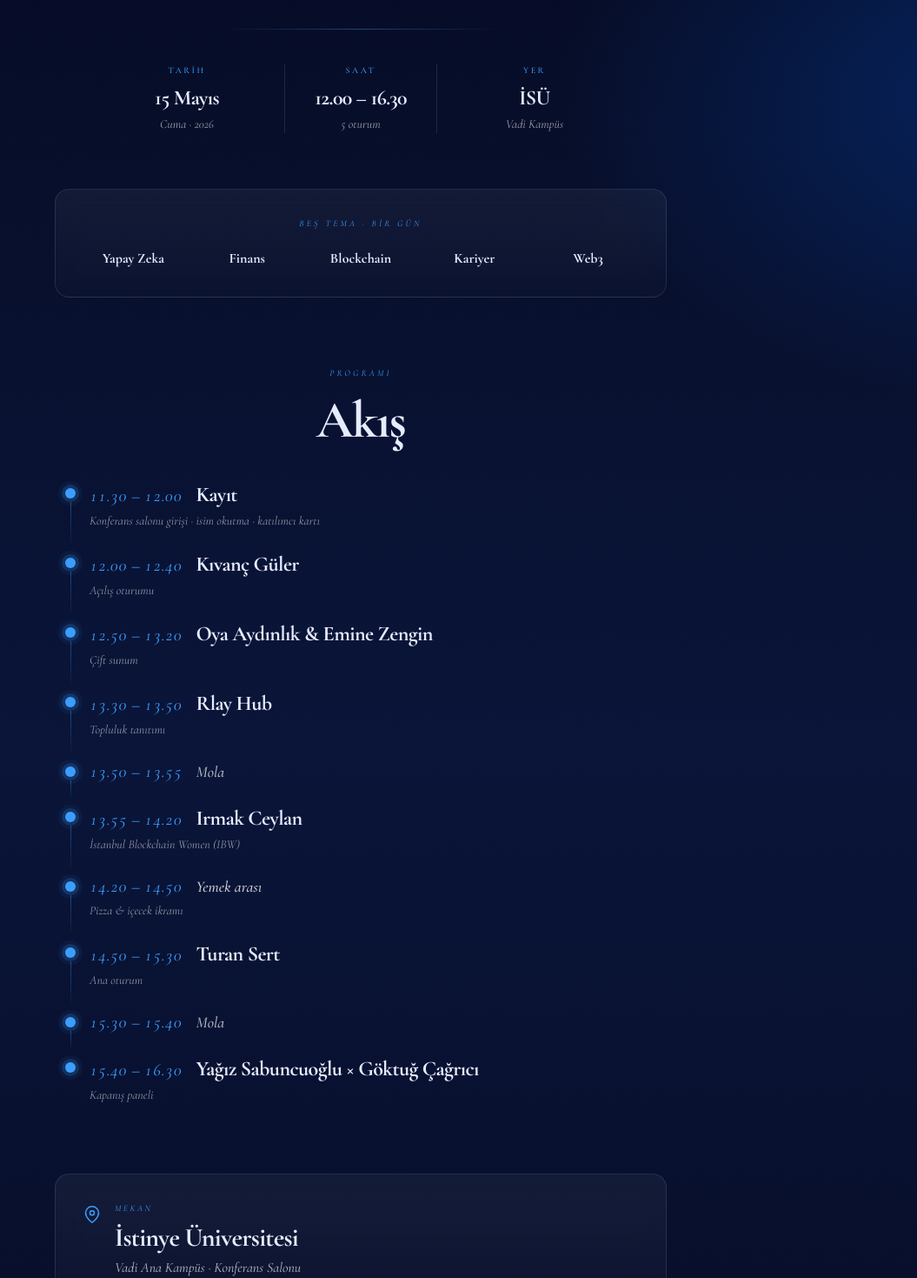
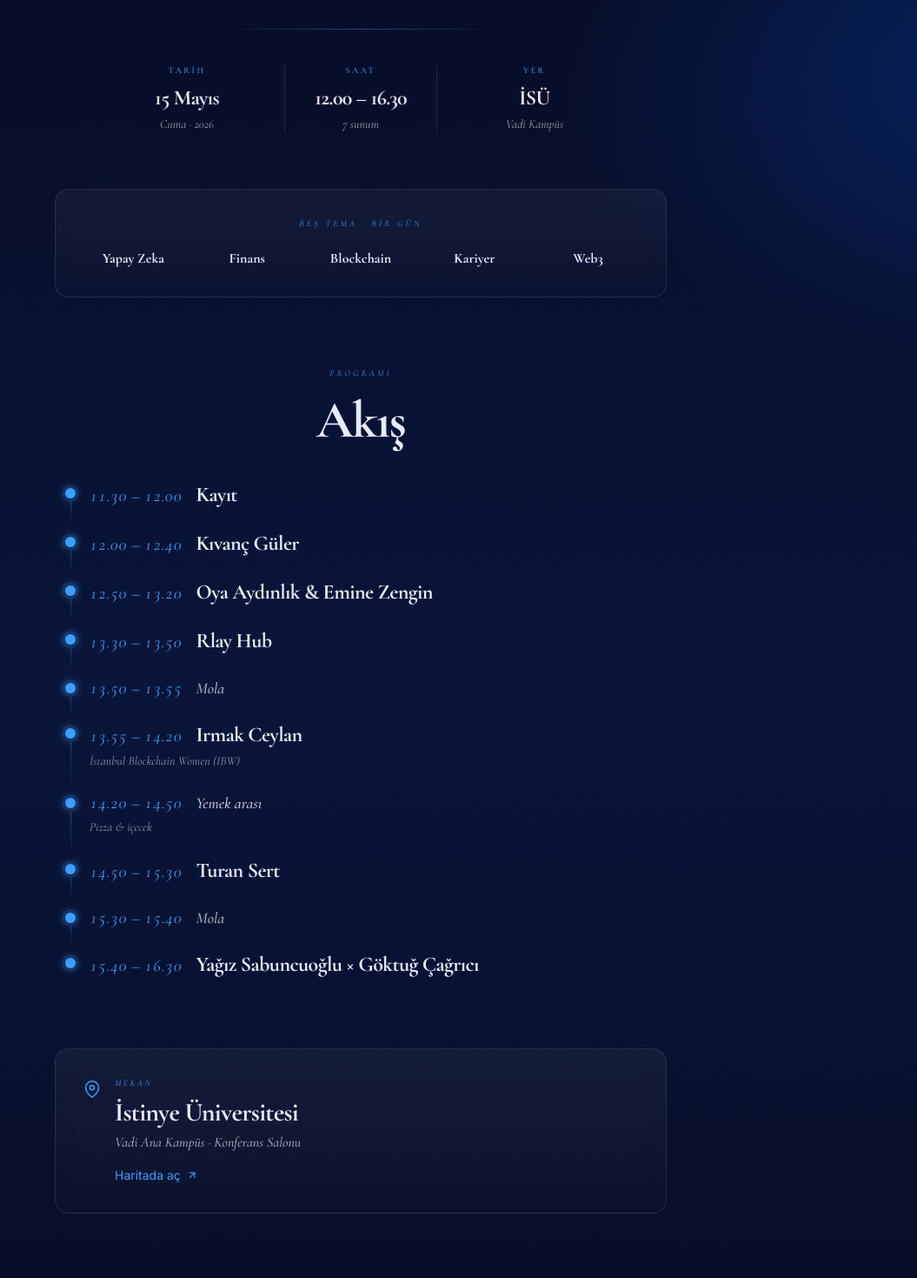
Before and after one commit to batuhansen340-star/unitour2-isu, a plain HTML site: page beyond/index.html in a window 1280 px wide. Shown: the part 400-1869 px from the top of the page at 87% size, without its empty margins (225-1280 px from the left). Drawn offline with nearby package versions, Linux system fonts and the light colour scheme.

Commit message:
fix(beyond): uydurma alt-başlıkları kaldır, oturum sayısını düzelt (5→7)

```diff
--- a/beyond/index.html
+++ b/beyond/index.html
@@ -11,7 +11,7 @@
 
   <meta property="og:type" content="website" />
   <meta property="og:title" content="Beyond the Chain '26 — Akış" />
-  <meta property="og:description" content="15 Mayıs 2026 · 12.00–16.30 · İSÜ Vadi Kampüs · 5 oturum + networking" />
+  <meta property="og:description" content="15 Mayıs 2026 · 12.00–16.30 · İSÜ Vadi Kampüs · 7 sunum + networking" />
 
   <link rel="preconnect" href="https://fonts.googleapis.com" />
   <link rel="preconnect" href="https://fonts.gstatic.com" crossorigin />
@@ -111,7 +111,7 @@
         <div class="display border-x border-white/10">
           <p class="text-[10px] tracking-[0.25em] text-sky-brand uppercase mb-2">Saat</p>
           <p class="text-lg sm:text-2xl font-semibold tracking-tight">12.00 – 16.30</p>
-          <p class="text-xs sm:text-sm italic text-white/60 mt-1">5 oturum</p>
+          <p class="text-xs sm:text-sm italic text-white/60 mt-1">7 sunum</p>
         </div>
         <div class="display">
           <p class="text-[10px] tracking-[0.25em] text-sky-brand uppercase mb-2">Yer</p>
@@ -164,7 +164,6 @@
             <p class="display italic text-sky-brand text-lg sm:text-xl tabular-nums">11.30 – 12.00</p>
             <p class="display font-semibold text-xl sm:text-2xl tracking-tight">Kayıt</p>
           </div>
-          <p class="text-sm text-white/55 mt-1 italic display">Konferans salonu girişi · isim okutma · katılımcı kartı</p>
         </li>
 
         <li class="relative timeline-dot" data-reveal>
@@ -173,7 +172,6 @@
             <p class="display italic text-sky-brand text-lg sm:text-xl tabular-nums">12.00 – 12.40</p>
             <p class="display font-semibold text-xl sm:text-2xl tracking-tight">Kıvanç Güler</p>
           </div>
-          <p class="text-sm text-white/55 mt-1 italic display">Açılış oturumu</p>
         </li>
 
         <li class="relative timeline-dot" data-reveal>
@@ -182,7 +180,6 @@
             <p class="display italic text-sky-brand text-lg sm:text-xl tabular-nums">12.50 – 13.20</p>
             <p class="display font-semibold text-xl sm:text-2xl tracking-tight">Oya Aydınlık &amp; Emine Zengin</p>
           </div>
-          <p class="text-sm text-white/55 mt-1 italic display">Çift sunum</p>
         </li>
 
         <li class="relative timeline-dot" data-reveal>
@@ -191,7 +188,6 @@
             <p class="display italic text-sky-brand text-lg sm:text-xl tabular-nums">13.30 – 13.50</p>
             <p class="display font-semibold text-xl sm:text-2xl tracking-tight">Rlay Hub</p>
           </div>
-          <p class="text-sm text-white/55 mt-1 italic display">Topluluk tanıtımı</p>
         </li>
 
         <li class="relative timeline-dot opacity-70" data-reveal>
@@ -217,7 +213,7 @@
             <p class="display italic text-sky-brand text-lg sm:text-xl tabular-nums">14.20 – 14.50</p>
             <p class="display font-medium text-base sm:text-lg italic text-white/80">Yemek arası</p>
           </div>
-          <p class="text-sm text-white/55 mt-1 italic display">Pizza &amp; içecek ikramı</p>
+          <p class="text-sm text-white/55 mt-1 italic display">Pizza &amp; içecek</p>
         </li>
 
         <li class="relative timeline-dot" data-reveal>
@@ -226,7 +222,6 @@
             <p class="display italic text-sky-brand text-lg sm:text-xl tabular-nums">14.50 – 15.30</p>
             <p class="display font-semibold text-xl sm:text-2xl tracking-tight">Turan Sert</p>
           </div>
-          <p class="text-sm text-white/55 mt-1 italic display">Ana oturum</p>
         </li>
 
         <li class="relative timeline-dot opacity-70" data-reveal>
@@ -242,7 +237,6 @@
             <p class="display italic text-sky-brand text-lg sm:text-xl tabular-nums">15.40 – 16.30</p>
             <p class="display font-semibold text-xl sm:text-2xl tracking-tight">Yağız Sabuncuoğlu × Göktuğ Çağrıcı</p>
           </div>
-          <p class="text-sm text-white/55 mt-1 italic display">Kapanış paneli</p>
         </li>
 
       </ol>
```
